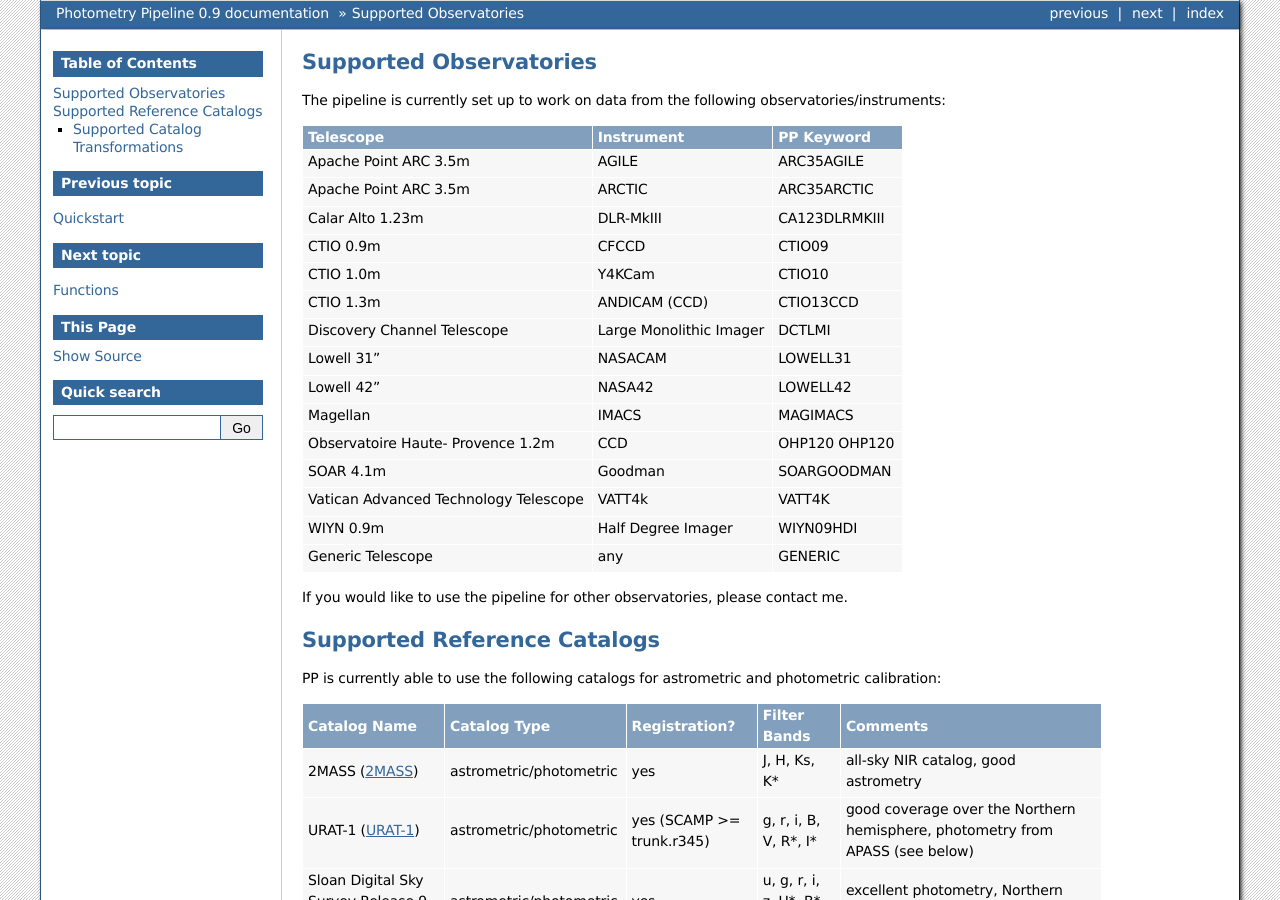
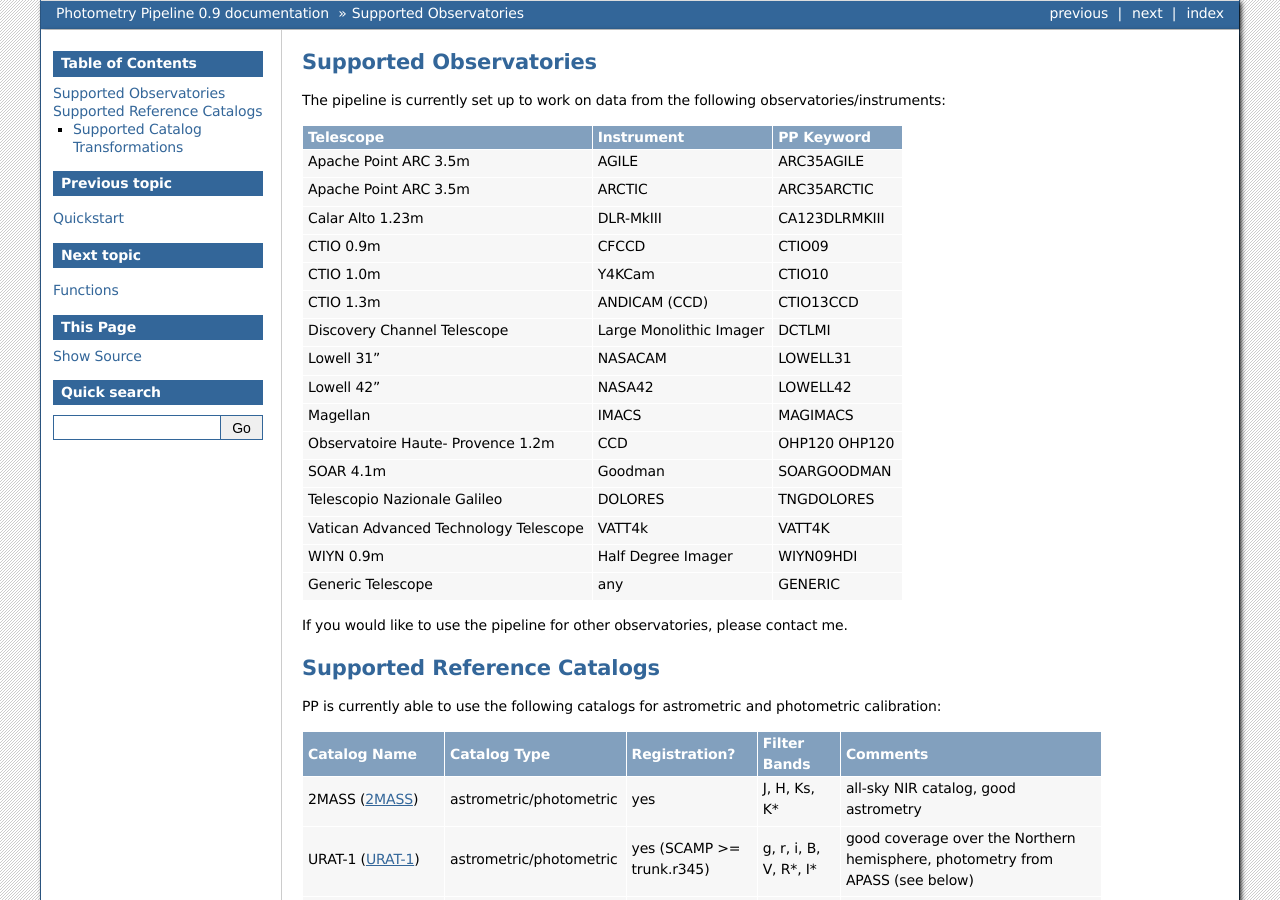
Before and after one commit to talister/photometrypipeline, a Sphinx documentation site: the page built from doc/supported.rst, in a window 1280 px wide and 900 px high. Built offline with Sphinx 7.4.7, drawn with Linux system fonts in a browser that asks for light colours.

Commit message:
documentation updated

```diff
--- a/doc/supported.rst
+++ b/doc/supported.rst
@@ -34,6 +34,9 @@ observatories/instruments:
 | Provence 1.2m            |                    | OHP120         |
 +--------------------------+--------------------+----------------+
 | SOAR 4.1m                | Goodman            | SOARGOODMAN    |
++--------------------------+--------------------+----------------+
+| Telescopio Nazionale     | DOLORES            | TNGDOLORES     |
+| Galileo                  |                    |                |
 +--------------------------+--------------------+----------------+
 | Vatican Advanced         | VATT4k             | VATT4K         |
 | Technology Telescope     |                    |                |
```
Also changed, not shown: 5 other files.
